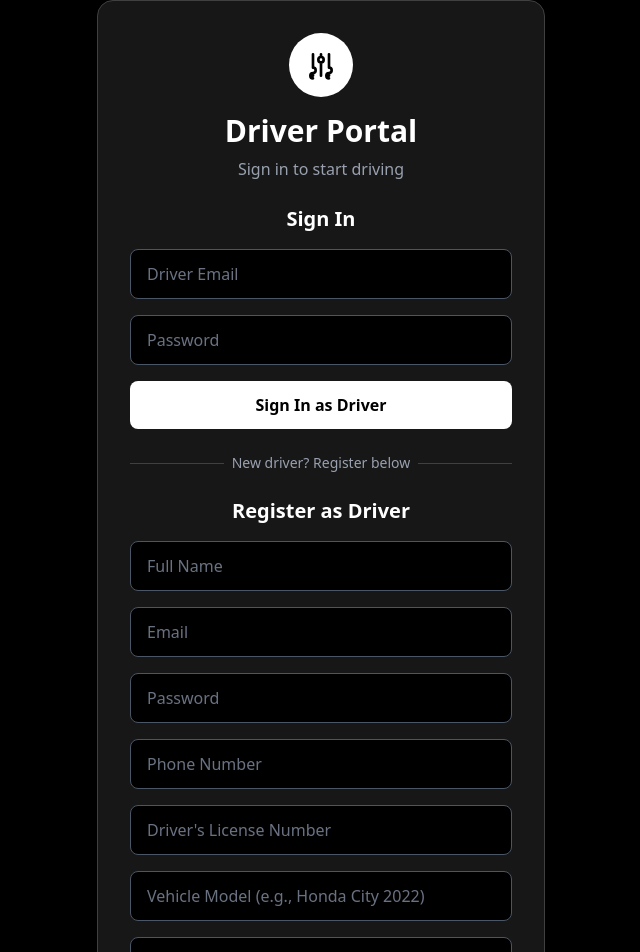
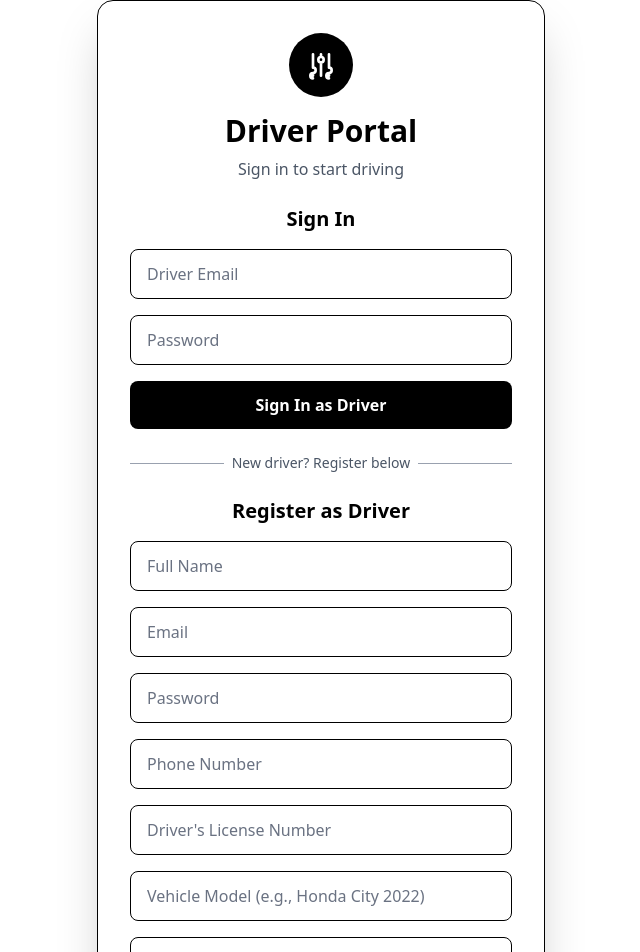
Before and after one commit to balas2027/uber-clone, a Next.js app: page /driver/login in a window 1280 px wide. Shown: the top 952 px of the page, without its empty margins (319-959 px from the left). Built offline with nearby package versions, Linux system fonts and the light colour scheme; no server answers.

Commit message:
Update page.js

```diff
--- a/src/app/driver/login/page.js
+++ b/src/app/driver/login/page.js
@@ -166,6 +166,170 @@
 
 
 
+// // app/driver/login/page.js
+// import { createClient } from '@/utils/supabase/server'
+// import { redirect } from 'next/navigation'
+// import { driverLogin, driverSignup } from './actions'
+
+// export default async function DriverLoginPage({ searchParams }) {
+//   const supabase = await createClient()
+//   const { data: { user } } = await supabase.auth.getUser()
+
+//   // If already logged in, check if driver and redirect accordingly
+//   if (user) {
+//     const { data: driverProfile } = await supabase
+//       .from('driver_profiles')
+//       .select('*')
+//       .eq('id', user.id)
+//       .single()
+
+//     if (driverProfile) {
+//       redirect('/driver/dashboard')
+//     }
+//   }
+
+//   const error = searchParams?.error
+//   const message = searchParams?.message
+
+//   return (
+//     <div className="min-h-screen bg-black flex items-center justify-center px-4">
+//       <div className="w-full max-w-md bg-neutral-900 rounded-2xl shadow-2xl p-8 space-y-6 border border-neutral-700">
+//         <div className="text-center">
+//           <div className="w-16 h-16 bg-white rounded-full flex items-center justify-center mx-auto mb-4">
+//             <svg className="w-8 h-8 text-black" fill="none" stroke="currentColor" viewBox="0 0 24 24">
+//               <path strokeLinecap="round" strokeLinejoin="round" strokeWidth={2} d="M12 6V4m0 2a2 2 0 100 4m0-4a2 2 0 110 4m-6 8a2 2 0 100-4m0 4a2 2 0 100 4m0-4v2m0-6V4m6 6v10m6-2a2 2 0 100-4m0 4a2 2 0 100 4m0-4v2m0-6V4" />
+//             </svg>
+//           </div>
+//           <h1 className="text-3xl font-bold mb-2 text-white">Driver Portal</h1>
+//           <p className="text-gray-400">Sign in to start driving</p>
+//         </div>
+
+//         {error && (
+//           <div className="bg-neutral-800 border border-white text-white px-4 py-3 rounded-lg">
+//             {error}
+//           </div>
+//         )}
+
+//         {message && (
+//           <div className="bg-neutral-800 border border-white text-white px-4 py-3 rounded-lg">
+//             {message}
+//           </div>
+//         )}
+
+//         {/* Driver Login */}
+//         <div className="space-y-6">
+//           <div>
+//             <h2 className="text-xl font-semibold mb-4 text-center text-white">Sign In</h2>
+//             <form action={driverLogin} className="space-y-4">
+//               <input
+//                 name="email"
+//                 type="email"
+//                 placeholder="Driver Email"
+//                 required
+//                 className="w-full px-4 py-3 rounded-lg bg-black text-white placeholder-gray-500 border border-gray-600 focus:ring-2 focus:ring-white outline-none"
+//               />
+//               <input
+//                 name="password"
+//                 type="password"
+//                 placeholder="Password"
+//                 required
+//                 className="w-full px-4 py-3 rounded-lg bg-black text-white placeholder-gray-500 border border-gray-600 focus:ring-2 focus:ring-white outline-none"
+//               />
+//               <button
+//                 type="submit"
+//                 className="w-full bg-white text-black font-semibold py-3 rounded-lg hover:bg-gray-200 transition duration-200"
+//               >
+//                 Sign In as Driver
+//               </button>
+//             </form>
+//           </div>
+
+//           <div className="relative">
+//             <div className="absolute inset-0 flex items-center">
+//               <div className="w-full border-t border-gray-700"></div>
+//             </div>
+//             <div className="relative flex justify-center text-sm">
+//               <span className="bg-neutral-900 px-2 text-gray-400">New driver? Register below</span>
+//             </div>
+//           </div>
+
+//           {/* Driver Signup */}
+//           <div>
+//             <h2 className="text-xl font-semibold mb-4 text-center text-white">Register as Driver</h2>
+//             <form action={driverSignup} className="space-y-4">
+//               <input
+//                 name="fullName"
+//                 type="text"
+//                 placeholder="Full Name"
+//                 required
+//                 className="w-full px-4 py-3 rounded-lg bg-black text-white placeholder-gray-500 border border-gray-600 focus:ring-2 focus:ring-white outline-none"
+//               />
+//               <input
+//                 name="email"
+//                 type="email"
+//                 placeholder="Email"
+//                 required
+//                 className="w-full px-4 py-3 rounded-lg bg-black text-white placeholder-gray-500 border border-gray-600 focus:ring-2 focus:ring-white outline-none"
+//               />
+//               <input
+//                 name="password"
+//                 type="password"
+//                 placeholder="Password"
+//                 required
+//                 className="w-full px-4 py-3 rounded-lg bg-black text-white placeholder-gray-500 border border-gray-600 focus:ring-2 focus:ring-white outline-none"
+//               />
+//               <input
+//                 name="phone"
+//                 type="tel"
+//                 placeholder="Phone Number"
+//                 required
+//                 className="w-full px-4 py-3 rounded-lg bg-black text-white placeholder-gray-500 border border-gray-600 focus:ring-2 focus:ring-white outline-none"
+//               />
+//               <input
+//                 name="licenseNumber"
+//                 type="text"
+//                 placeholder="Driver's License Number"
+//                 required
+//                 className="w-full px-4 py-3 rounded-lg bg-black text-white placeholder-gray-500 border border-gray-600 focus:ring-2 focus:ring-white outline-none"
+//               />
+//               <input
+//                 name="vehicleModel"
+//                 type="text"
+//                 placeholder="Vehicle Model (e.g., Honda City 2022)"
+//                 className="w-full px-4 py-3 rounded-lg bg-black text-white placeholder-gray-500 border border-gray-600 focus:ring-2 focus:ring-white outline-none"
+//               />
+//               <input
+//                 name="vehiclePlate"
+//                 type="text"
+//                 placeholder="Vehicle Plate Number"
+//                 className="w-full px-4 py-3 rounded-lg bg-black text-white placeholder-gray-500 border border-gray-600 focus:ring-2 focus:ring-white outline-none"
+//               />
+//               <button
+//                 type="submit"
+//                 className="w-full bg-white text-black font-semibold py-3 rounded-lg hover:bg-gray-200 transition duration-200"
+//               >
+//                 Register as Driver
+//               </button>
+//             </form>
+//           </div>
+//         </div>
+
+//         <div className="text-center">
+//           <a
+//             href="/login"
+//             className="text-gray-400 hover:text-white transition duration-200"
+//           >
+//             Are you a passenger? Sign in here
+//           </a>
+//         </div>
+//       </div>
+//     </div>
+//   )
+// }
+
+
+
+
 // app/driver/login/page.js
 import { createClient } from '@/utils/supabase/server'
 import { redirect } from 'next/navigation'
@@ -192,26 +356,26 @@ export default async function DriverLoginPage({ searchParams }) {
   const message = searchParams?.message
 
   return (
-    <div className="min-h-screen bg-black flex items-center justify-center px-4">
-      <div className="w-full max-w-md bg-neutral-900 rounded-2xl shadow-2xl p-8 space-y-6 border border-neutral-700">
+    <div className="min-h-screen bg-white flex items-center justify-center px-4">
+      <div className="w-full max-w-md bg-white rounded-2xl shadow-2xl p-8 space-y-6 border border-black">
         <div className="text-center">
-          <div className="w-16 h-16 bg-white rounded-full flex items-center justify-center mx-auto mb-4">
-            <svg className="w-8 h-8 text-black" fill="none" stroke="currentColor" viewBox="0 0 24 24">
+          <div className="w-16 h-16 bg-black rounded-full flex items-center justify-center mx-auto mb-4">
+            <svg className="w-8 h-8 text-white" fill="none" stroke="currentColor" viewBox="0 0 24 24">
               <path strokeLinecap="round" strokeLinejoin="round" strokeWidth={2} d="M12 6V4m0 2a2 2 0 100 4m0-4a2 2 0 110 4m-6 8a2 2 0 100-4m0 4a2 2 0 100 4m0-4v2m0-6V4m6 6v10m6-2a2 2 0 100-4m0 4a2 2 0 100 4m0-4v2m0-6V4" />
             </svg>
           </div>
-          <h1 className="text-3xl font-bold mb-2 text-white">Driver Portal</h1>
-          <p className="text-gray-400">Sign in to start driving</p>
+          <h1 className="text-3xl font-bold mb-2 text-black">Driver Portal</h1>
+          <p className="text-gray-600">Sign in to start driving</p>
         </div>
 
         {error && (
-          <div className="bg-neutral-800 border border-white text-white px-4 py-3 rounded-lg">
+          <div className="bg-white border border-black text-black px-4 py-3 rounded-lg">
             {error}
           </div>
         )}
 
         {message && (
-          <div className="bg-neutral-800 border border-white text-white px-4 py-3 rounded-lg">
+          <div className="bg-white border border-black text-black px-4 py-3 rounded-lg">
             {message}
           </div>
         )}
@@ -219,25 +383,25 @@ export default async function DriverLoginPage({ searchParams }) {
         {/* Driver Login */}
         <div className="space-y-6">
           <div>
-            <h2 className="text-xl font-semibold mb-4 text-center text-white">Sign In</h2>
+            <h2 className="text-xl font-semibold mb-4 text-center text-black">Sign In</h2>
             <form action={driverLogin} className="space-y-4">
               <input
                 name="email"
                 type="email"
                 placeholder="Driver Email"
                 required
-                className="w-full px-4 py-3 rounded-lg bg-black text-white placeholder-gray-500 border border-gray-600 focus:ring-2 focus:ring-white outline-none"
+                className="w-full px-4 py-3 rounded-lg bg-white text-black placeholder-gray-500 border border-black focus:ring-2 focus:ring-black outline-none"
               />
               <input
                 name="password"
                 type="password"
                 placeholder="Password"
                 required
-                className="w-full px-4 py-3 rounded-lg bg-black text-white placeholder-gray-500 border border-gray-600 focus:ring-2 focus:ring-white outline-none"
+                className="w-full px-4 py-3 rounded-lg bg-white text-black placeholder-gray-500 border border-black focus:ring-2 focus:ring-black outline-none"
               />
               <button
                 type="submit"
-                className="w-full bg-white text-black font-semibold py-3 rounded-lg hover:bg-gray-200 transition duration-200"
+                className="w-full bg-black text-white font-semibold py-3 rounded-lg hover:bg-white hover:text-black hover:border hover:border-black transition duration-200"
               >
                 Sign In as Driver
               </button>
@@ -246,67 +410,67 @@ export default async function DriverLoginPage({ searchParams }) {
 
           <div className="relative">
             <div className="absolute inset-0 flex items-center">
-              <div className="w-full border-t border-gray-700"></div>
+              <div className="w-full border-t border-gray-400"></div>
             </div>
             <div className="relative flex justify-center text-sm">
-              <span className="bg-neutral-900 px-2 text-gray-400">New driver? Register below</span>
+              <span className="bg-white px-2 text-gray-600">New driver? Register below</span>
             </div>
           </div>
 
           {/* Driver Signup */}
           <div>
-            <h2 className="text-xl font-semibold mb-4 text-center text-white">Register as Driver</h2>
+            <h2 className="text-xl font-semibold mb-4 text-center text-black">Register as Driver</h2>
             <form action={driverSignup} className="space-y-4">
               <input
                 name="fullName"
                 type="text"
                 placeholder="Full Name"
                 required
-                className="w-full px-4 py-3 rounded-lg bg-black text-white placeholder-gray-500 border border-gray-600 focus:ring-2 focus:ring-white outline-none"
+                className="w-full px-4 py-3 rounded-lg bg-white text-black placeholder-gray-500 border border-black focus:ring-2 focus:ring-black outline-none"
               />
               <input
                 name="email"
                 type="email"
                 placeholder="Email"
                 required
-                className="w-full px-4 py-3 rounded-lg bg-black text-white placeholder-gray-500 border border-gray-600 focus:ring-2 focus:ring-white outline-none"
+                className="w-full px-4 py-3 rounded-lg bg-white text-black placeholder-gray-500 border border-black focus:ring-2 focus:ring-black outline-none"
               />
               <input
                 name="password"
                 type="password"
                 placeholder="Password"
                 required
-                className="w-full px-4 py-3 rounded-lg bg-black text-white placeholder-gray-500 border border-gray-600 focus:ring-2 focus:ring-white outline-none"
+                className="w-full px-4 py-3 rounded-lg bg-white text-black placeholder-gray-500 border border-black focus:ring-2 focus:ring-black outline-none"
               />
               <input
                 name="phone"
                 type="tel"
                 placeholder="Phone Number"
                 required
-                className="w-full px-4 py-3 rounded-lg bg-black text-white placeholder-gray-500 border border-gray-600 focus:ring-2 focus:ring-white outline-none"
+                className="w-full px-4 py-3 rounded-lg bg-white text-black placeholder-gray-500 border border-black focus:ring-2 focus:ring-black outline-none"
               />
               <input
                 name="licenseNumber"
                 type="text"
                 placeholder="Driver's License Number"
                 required
-                className="w-full px-4 py-3 rounded-lg bg-black text-white placeholder-gray-500 border border-gray-600 focus:ring-2 focus:ring-white outline-none"
+                className="w-full px-4 py-3 rounded-lg bg-white text-black placeholder-gray-500 border border-black focus:ring-2 focus:ring-black outline-none"
               />
               <input
                 name="vehicleModel"
                 type="text"
                 placeholder="Vehicle Model (e.g., Honda City 2022)"
-                className="w-full px-4 py-3 rounded-lg bg-black text-white placeholder-gray-500 border border-gray-600 focus:ring-2 focus:ring-white outline-none"
+                className="w-full px-4 py-3 rounded-lg bg-white text-black placeholder-gray-500 border border-black focus:ring-2 focus:ring-black outline-none"
               />
               <input
                 name="vehiclePlate"
                 type="text"
                 placeholder="Vehicle Plate Number"
-                className="w-full px-4 py-3 rounded-lg bg-black text-white placeholder-gray-500 border border-gray-600 focus:ring-2 focus:ring-white outline-none"
+                className="w-full px-4 py-3 rounded-lg bg-white text-black placeholder-gray-500 border border-black focus:ring-2 focus:ring-black outline-none"
               />
               <button
                 type="submit"
-                className="w-full bg-white text-black font-semibold py-3 rounded-lg hover:bg-gray-200 transition duration-200"
+                className="w-full bg-black text-white font-semibold py-3 rounded-lg hover:bg-white hover:text-black hover:border hover:border-black transition duration-200"
               >
                 Register as Driver
               </button>
@@ -317,7 +481,7 @@ export default async function DriverLoginPage({ searchParams }) {
         <div className="text-center">
           <a
             href="/login"
-            className="text-gray-400 hover:text-white transition duration-200"
+            className="text-gray-600 hover:text-black transition duration-200"
           >
             Are you a passenger? Sign in here
           </a>
```
